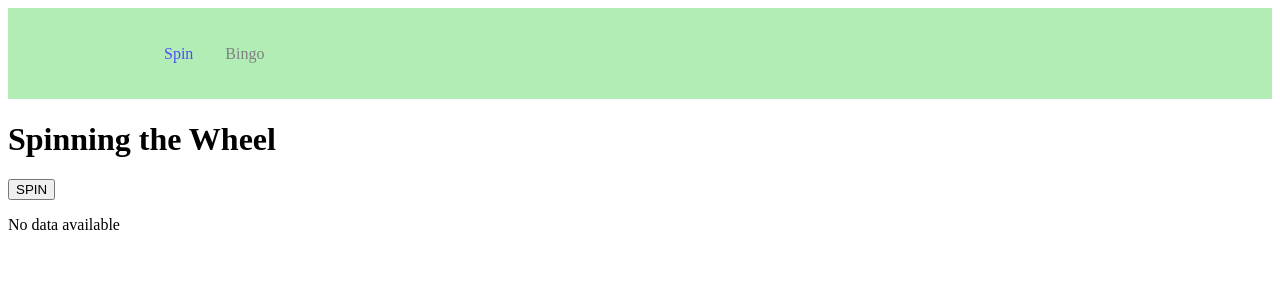
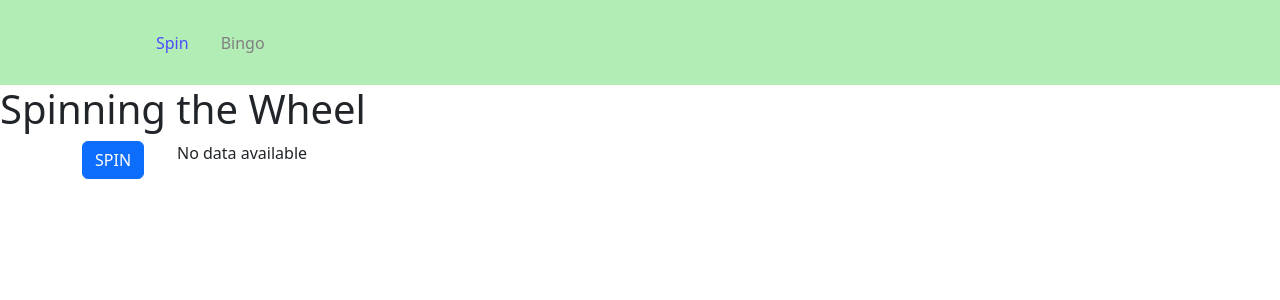
Before and after one commit to Reardonp/badmovies, a React (Create React App) app: page /wheelspin in a window 1280 px wide. Shown: the top 300 px of the page. Built offline with nearby package versions, Linux system fonts and the light colour scheme; no server answers.

Commit message:
Added React Boostrap and started some styling

```diff
--- a/package.json
+++ b/package.json
@@ -3,9 +3,12 @@
   "version": "0.1.0",
   "private": true,
   "dependencies": {
+    "boostrap": "^2.0.0",
+    "bootstrap": "^5.2.3",
     "history": "^5.3.0",
     "paramall-wheel-of-fortune": "^1.1.4",
     "react": "^18.2.0",
+    "react-bootstrap": "^2.7.2",
     "react-dom": "^18.2.0",
     "react-icons": "^4.8.0",
     "react-router-dom": "^6.8.2",
--- a/src/App.js
+++ b/src/App.js
@@ -10,6 +10,10 @@ import SignUp from './pages/signup';
 import Contact from './pages/contact';
 import Board from './pages/BingoBoard';
 import WheelSpin from './pages/wheelspin'
+import 'bootstrap/dist/css/bootstrap.min.css';
+
+
+
 
 
 function App() {
@@ -23,7 +27,6 @@ return (
 		<Route path='/blogs' element={<Blogs/>} /> */}
 		<Route path='/wheelspin' element={<WheelSpin/>} />
 		<Route path='/BingoBoard' element={<Board/>} />
-
 	</Routes>
 	</Router>
 );
--- a/src/components/WheelSpinComponent.js
+++ b/src/components/WheelSpinComponent.js
@@ -2,6 +2,8 @@ import React, { useState, useEffect } from "react";
 import { Wheel } from "paramall-wheel-of-fortune";
 import { MovieInfo } from "./MovieInfo";
 import { renderHtml } from "./renderHtml";
+import Button from "react-bootstrap/Button";
+import { Container, Row, Col } from "react-bootstrap";
 
 const WheelSpin = () => {
   const [mustSpin, setMustSpin] = useState(false);
@@ -28,7 +30,9 @@ const WheelSpin = () => {
       })
       .finally(() => {
         const endTime = performance.now();
-        console.log(`Time taken to fetch movies: ${endTime - startTime} milliseconds`);
+        console.log(
+          `Time taken to fetch movies: ${endTime - startTime} milliseconds`
+        );
       });
   }, []);
 
@@ -49,11 +53,21 @@ const WheelSpin = () => {
 
   return (
     <>
-      <button onClick={handleSpinClick}>SPIN</button>
+      <Container>
+        <Row>
+          <Col sm={1}>
+            <Button onClick={handleSpinClick}>SPIN</Button>
+          </Col>
+          <Col sm={10}>
             <MovieInfo movieJson={movieJson} />
+          </Col>
+        </Row>
+
         {movies.length > 0 && (
           <>
-          <div>
+            <Row>
+              <Col sm={12}>
+                <div className="wheel" >
                   <Wheel
                     mustStartSpinning={mustSpin}
                     prizeNumber={prizeNumber}
@@ -64,8 +78,11 @@ const WheelSpin = () => {
                     onStopSpinning={onStopSpinning}
                   />
                 </div>
+              </Col>
+            </Row>
           </>
         )}
+      </Container>
     </>
   );
 };
```
Also changed, not shown: 1 other file (tests, documents, lock files or other folders). Lines whose indentation alone changed are shown as unchanged.
